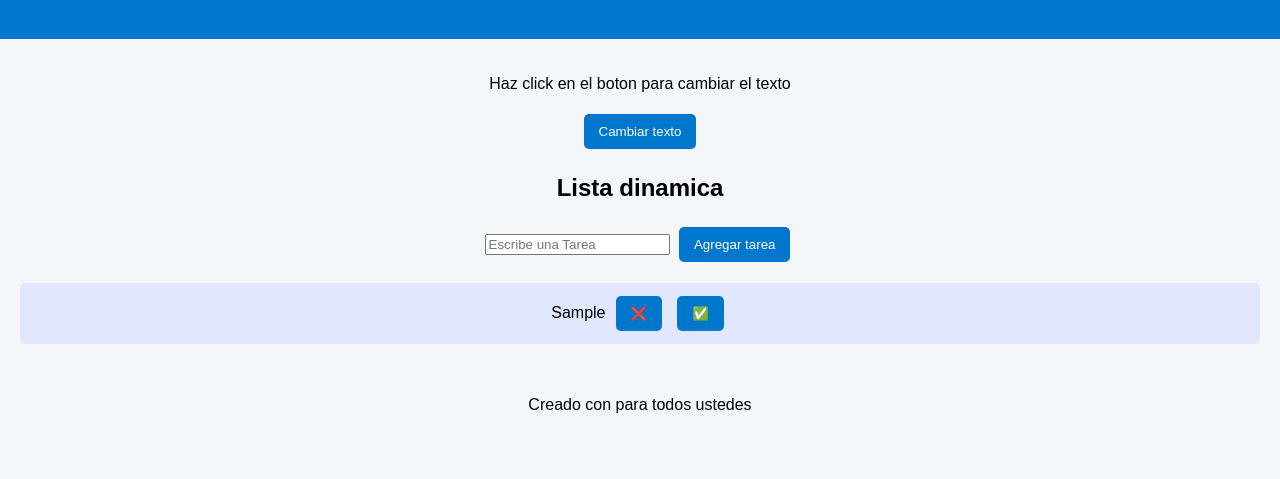
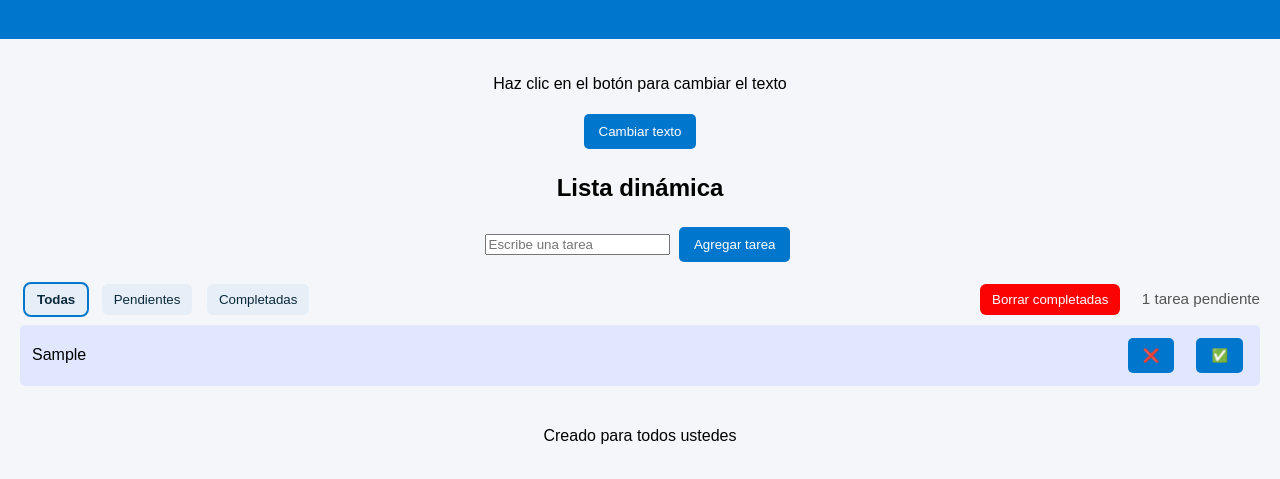
Before and after one commit to MartinConstantini/todo_listo_ad2025, a plain HTML site: page index.html in a window 1280 px wide. Both pictures are taken after typing "Sample" into the empty fields and a click on the button "Agregar tarea". Shown: the part 81-560 px from the top of the page. Drawn offline with Linux system fonts and the light colour scheme.

Commit message:
Final version 4

```diff
--- a/css/index.css
+++ b/css/index.css
@@ -34,12 +34,93 @@ button:hover{
 ul{
     list-style: none;
     padding: 0;
+    margin: 0;
 }
 
 ul li{
-
     background-color: #E0E7FF;
     margin: 5px 0;
-    padding: 8px;
+    padding: 8px 12px;
     border-radius: 5px;
+
+    /* Mejor presentación de cada ítem */
+    display: flex;
+    align-items: center;
+    justify-content: space-between;
+    gap: 12px;
 }
+
+/* El texto (tu <span>) puede crecer y hacer wrap */
+ul li span {
+    flex: 1;
+    text-align: left;
+    word-break: break-word;
+}
+
+/* Contenedor de acciones si en el futuro los agrupas */
+ul li .acciones {
+    display: inline-flex;
+    align-items: center;
+    gap: 8px;
+}
+
+#acciones-lista{
+    display: flex;
+    align-items: center;
+    justify-content: space-between;
+    gap: 12px;
+    margin: 12px 0 4px;
+    flex-wrap: wrap;
+}
+
+/* CORREGIDO: con espacio entre #filtros y .filtro */
+#filtros .filtro{
+    background-color: #E6EEF7;
+    color: #0b2a3c;
+    border: none;
+    padding: 8px 12px;
+    border-radius: 6px;
+    cursor: pointer;
+}
+
+#filtros .filtro:hover{
+    background-color: #d7e5f3;
+}
+
+/* Activo */
+#filtros .filtro.activo{
+    outline: 2px solid #0077CC;
+    font-weight: 600;
+}
+
+/* Contador de pendientes con estilo sutil */
+#contadorPendientes{
+    font-size: 0.95rem;
+    color: #0b2a3c;
+}
+
+/* Botón “Borrar completadas” con tono de acción */
+#btnBorrarCompletadas{
+    background-color: #e53935;
+}
+#btnBorrarCompletadas:hover{
+    background-color: #c62828;
+}
+
+
+/************************************/
+
+#acciones button#btnBorrarCompletadas{
+background-color: #fc0303;
+color: white;
+padding:  8px 12px;
+border-radius: 6px;
+cursor: pointer;
+
+}
+
+#contadorPendientes{
+    margin-left: 12px;
+    font-size: .95rem;
+    color: #555;
+}
--- a/index.html
+++ b/index.html
@@ -1,24 +1,42 @@
 <!DOCTYPE html>
-<html lang="en">
+<html lang="es">
 <head>
-    <meta charset="UTF-8">
-    <meta name="viewport" content="width=device-width, initial-scale=1.0">
+    <meta charset="UTF-8" />
+    <meta name="viewport" content="width=device-width, initial-scale=1.0"/>
     <title>ToDo - list - JS</title>
-    <link rel="stylesheet" href="/css/index.css">
+    <link rel="stylesheet" href="/css/index.css"/>
 </head>
 <body>
     <header>
         <h1>ToDo List with Javascript</h1>
     </header>
     <main>
-        <p id="mensaje">Haz click en el boton para cambiar el texto</p>
-    <button id="btnCambiar">Cambiar texto</button>
-    <h2>Lista dinamica</h2>
-    <input type="text" id="inputTarea" placeholder="Escribe una Tarea">
-    <button id="btnAgregar">Agregar tarea</button>
-    <ul id="listaTareas"></ul>
+        <p id="mensaje">Haz clic en el botón para cambiar el texto</p>
+        <button id="btnCambiar">Cambiar texto</button>
+
+        <h2>Lista dinámica</h2>
+        <input type="text" id="inputTarea" placeholder="Escribe una tarea"/>
+<button id="btnAgregar">Agregar tarea</button>
+
+        <div id="acciones-lista">
+            <div id="filtros">
+                <button class="filtro activo" data-filtro="todas">Todas</button>
+                <button class="filtro" data-filtro="pendientes">Pendientes</button>
+                <button class="filtro" data-filtro="completadas">Completadas</button>
+            </div>
+
+            <div id="acciones">
+                <button id="btnBorrarCompletadas" title="Eliminar las tareas completadas">
+                    Borrar completadas
+                </button>
+                <span id="contadorPendientes" aria-live="polite"></span>
+            </div>
+        </div>
+
+        <ul id="listaTareas"></ul>
     </main>
-    <footer><P>Creado con para todos ustedes</P></footer>
+
+    <footer><p>Creado para todos ustedes</p></footer>
     <script src="/js/index.js"></script>
 </body>
 </html>
--- a/js/index.js
+++ b/js/index.js
@@ -5,108 +5,203 @@ const btnCambiar = document.getElementById("btnCambiar")
 const inputTarea = document.getElementById("inputTarea")
 const btnAgregar = document.getElementById("btnAgregar")
 const listaTareas = document.getElementById("listaTareas")
+const filtros = document.querySelectorAll('#filtros button')
+const btnBorrarCompletadas = document.getElementById('btnBorrarCompletadas')
+const contadorPendientes = document.getElementById('contadorPendientes')
 
+// Mantén el filtro seleccionado entre recargas
+let filtroActual = localStorage.getItem('filtroActual') || 'todas'
+
+// Generador de IDs
+const genId = () => `${Date.now()}-${Math.random().toString(36).slice(2, 8)}`
+
+// --- Persistencia y migración ---
 const obtenerTareas = () => {
-    return JSON.parse(localStorage.getItem('tareas')) || []
+    const raw = localStorage.getItem('tareas')
+    if (!raw) return []
+
+    try {
+        const data = JSON.parse(raw)
+
+        // Caso 1: era un array de strings => migrar a objetos
+        if (Array.isArray(data) && typeof data[0] === 'string') {
+            const nuevo = data.map(texto => ({
+                id: genId(),
+                texto,
+                completada: false
+            }))
+            localStorage.setItem('tareas', JSON.stringify(nuevo))
+            return nuevo
+        }
+
+        // Caso 2: es array de objetos pero sin id => agregar id
+        if (Array.isArray(data) && data[0] && !data[0].id) {
+            const conId = data.map(t => ({
+                id: genId(),
+                texto: typeof t.texto === 'string' ? t.texto : String(t.texto ?? ''),
+                completada: Boolean(t.completada)
+            }))
+            localStorage.setItem('tareas', JSON.stringify(conId))
+            return conId
+        }
+
+        // Validación mínima
+        if (Array.isArray(data)) return data
+    } catch (error) {
+        // Si el JSON está corrupto, lo reseteamos
+        console.warn('JSON inválido en localStorage. Se reinicia la lista.', error)
+        localStorage.removeItem('tareas')
+        return []
+    }
+
+    return []
 }
 
+const guardarTareas = tareas => {
+    localStorage.setItem('tareas', JSON.stringify(tareas))
+}
+
+// --- Utilidades ---
+const actualizarContadorPendientes = () => {
+    const pendientes = obtenerTareas().filter(t => !t.completada).length
+    contadorPendientes.textContent = pendientes === 1
+        ? '1 tarea pendiente'
+        : `${pendientes} tareas pendientes`
+}
+
+const setFiltroActual = (nuevo) => {
+    filtroActual = nuevo
+    localStorage.setItem('filtroActual', filtroActual)
+    // Marcar visualmente el activo
+    filtros.forEach(b => b.classList.remove('activo'))
+    const btnActivo = Array.from(filtros).find(b => b.dataset.filtro === filtroActual)
+    if (btnActivo) btnActivo.classList.add('activo')
+}
+
+// --- Render ---
 const renderizarTareas = () => {
     listaTareas.innerHTML = ''
     const tareas = obtenerTareas()
 
-    tareas.forEach((tarea, index) => {
-        const nuevaTarea = document.createElement('li')
+    // Filtrado
+    const tareasFiltradas = tareas.filter((tarea) => {
+        if (filtroActual === 'pendientes') return !tarea.completada
+        if (filtroActual === 'completadas') return tarea.completada
+        return true // 'todas'
+    })
+
+    tareasFiltradas.forEach((tarea) => {
+        const li = document.createElement('li')
+        li.dataset.id = tarea.id
 
         const spanTexto = document.createElement('span')
         spanTexto.textContent = tarea.texto
 
-        // Saber si la tarea está completada
-        if(tarea.completada){
+        if (tarea.completada) {
             spanTexto.style.textDecoration = 'line-through'
             spanTexto.style.color = 'gray'
         }
 
+        // Botón Eliminar
+        const btnBorrar = document.createElement('button')
+        btnBorrar.textContent = '❌'
+        btnBorrar.title = 'Eliminar tarea'
+        btnBorrar.addEventListener('click', () => {
+            eliminarTareaPorId(tarea.id)
+        })
+
+        // Botón Completar / Deshacer
         const btnCompletar = document.createElement('button')
         btnCompletar.textContent = tarea.completada ? '↩' : '✅'
-        btnCompletar.style.marginLeft = '10px'
+        btnCompletar.title = tarea.completada ? 'Marcar como pendiente' : 'Marcar como completada'
         btnCompletar.addEventListener('click', () => {
-            toggleCompletar(index)
+            toggleCompletarPorId(tarea.id)
         })
 
-        const btnBorrar = document.createElement('button')
-        btnBorrar.textContent = '❌'
-        btnBorrar.style.marginLeft = '10px'
-        btnBorrar.addEventListener('click', () => {
-            eliminarTarea(index)
-        })
+        li.appendChild(spanTexto)
+        li.appendChild(btnBorrar)
+        li.appendChild(btnCompletar)
+        listaTareas.appendChild(li)
+    })
 
-        nuevaTarea.appendChild(spanTexto)
-        nuevaTarea.appendChild(btnBorrar)
-        nuevaTarea.appendChild(btnCompletar)
-        listaTareas.appendChild(nuevaTarea)
-    })
+    actualizarContadorPendientes()
 }
 
+// --- Acciones sobre tareas ---
 const agregarTarea = texto => {
     const tareas = obtenerTareas()
-    tareas.push({texto, completada: false})
+    tareas.push({ id: genId(), texto, completada: false })
     guardarTareas(tareas)
     renderizarTareas()
 }
 
-const guardarTareas = tareas => {
-        localStorage.setItem('tareas', JSON.stringify(tareas))
-    }
-
-
-const eliminarTarea = index => {
-    const tareas = obtenerTareas()
-    tareas.splice(index, 1)
+const eliminarTareaPorId = id => {
+    const tareas = obtenerTareas().filter(t => t.id !== id)
     guardarTareas(tareas)
     renderizarTareas()
 }
 
-const toggleCompletar = (index) => {
-    const tareas = obtenerTareas()
-    tareas[index].completada = !tareas[index].completada
+const toggleCompletarPorId = id => {
+    const tareas = obtenerTareas().map(t => {
+        if (t.id === id) return { ...t, completada: !t.completada }
+        return t
+    })
     guardarTareas(tareas)
     renderizarTareas()
 }
 
-btnCambiar.addEventListener('click', () =>{
+const borrarCompletadas = () => {
+    const tareas = obtenerTareas().filter(t => !t.completada)
+    guardarTareas(tareas)
+    renderizarTareas()
+}
+
+// --- Eventos UI ---
+btnCambiar.addEventListener('click', () => {
     mensaje.textContent = 'Lo cambiamos con un click'
 })
 
 btnAgregar.addEventListener('click', () => {
     const texto = inputTarea.value.trim()
-    if(texto === ''){
+    if (texto === '') {
         alert('Escribe algo antes de agregar la tarea.')
         return
     }
-
     agregarTarea(texto)
     inputTarea.value = ''
-
 })
 
-document.addEventListener('DOMContentLoaded', () => {
+// Agregar con Enter
+inputTarea.addEventListener('keydown', (e) => {
+    if (e.key === 'Enter') {
+        e.preventDefault()
+        btnAgregar.click()
+    }
+})
+
+// Borrar completadas con confirmación
+btnBorrarCompletadas.addEventListener('click', () => {
+    const completadas = obtenerTareas().filter(t => t.completada).length
+    if (completadas === 0) {
+        alert('No hay tareas completadas para borrar.')
+        return
+    }
+    const ok = confirm(`Se eliminarán ${completadas} tarea(s) completada(s). ¿Continuar?`)
+    if (ok) borrarCompletadas()
+})
+
+// Filtros
+filtros.forEach((btn) => {
+    btn.addEventListener('click', () => {
+        const nuevo = btn.dataset.filtro || 'todas'
+        setFiltroActual(nuevo)
         renderizarTareas()
     })
+})
 
-
-/*
-
-    const nuevaTarea = document.createElement('li')
-    nuevaTarea.textContent = texto
-
-    const btnBorrar = document.createElement('button')
-    btnBorrar.textContent = '❌'
-    btnBorrar.style.marginLeft = '10px'
-    btnBorrar.addEventListener('click', () => {
-        listaTareas.removeChild(nuevaTarea)
-    })
-
-    nuevaTarea.appendChild(btnBorrar)
-    listaTareas.appendChild(nuevaTarea)
-
-*/
+// --- Inicio ---
+document.addEventListener('DOMContentLoaded', () => {
+    // Asegura que el botón activo coincida con el filtro guardado
+    setFiltroActual(filtroActual)
+    renderizarTareas()
+})
```
